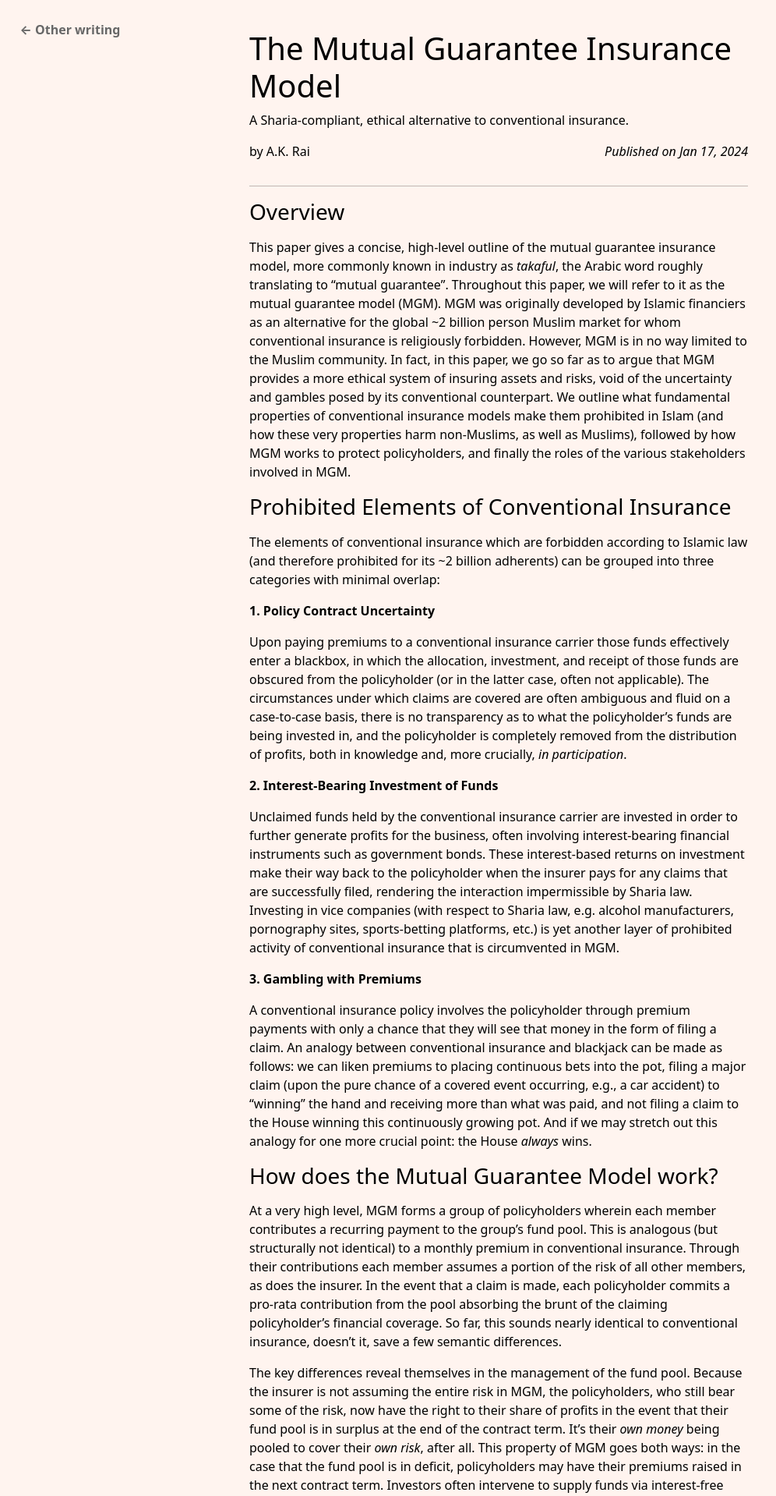
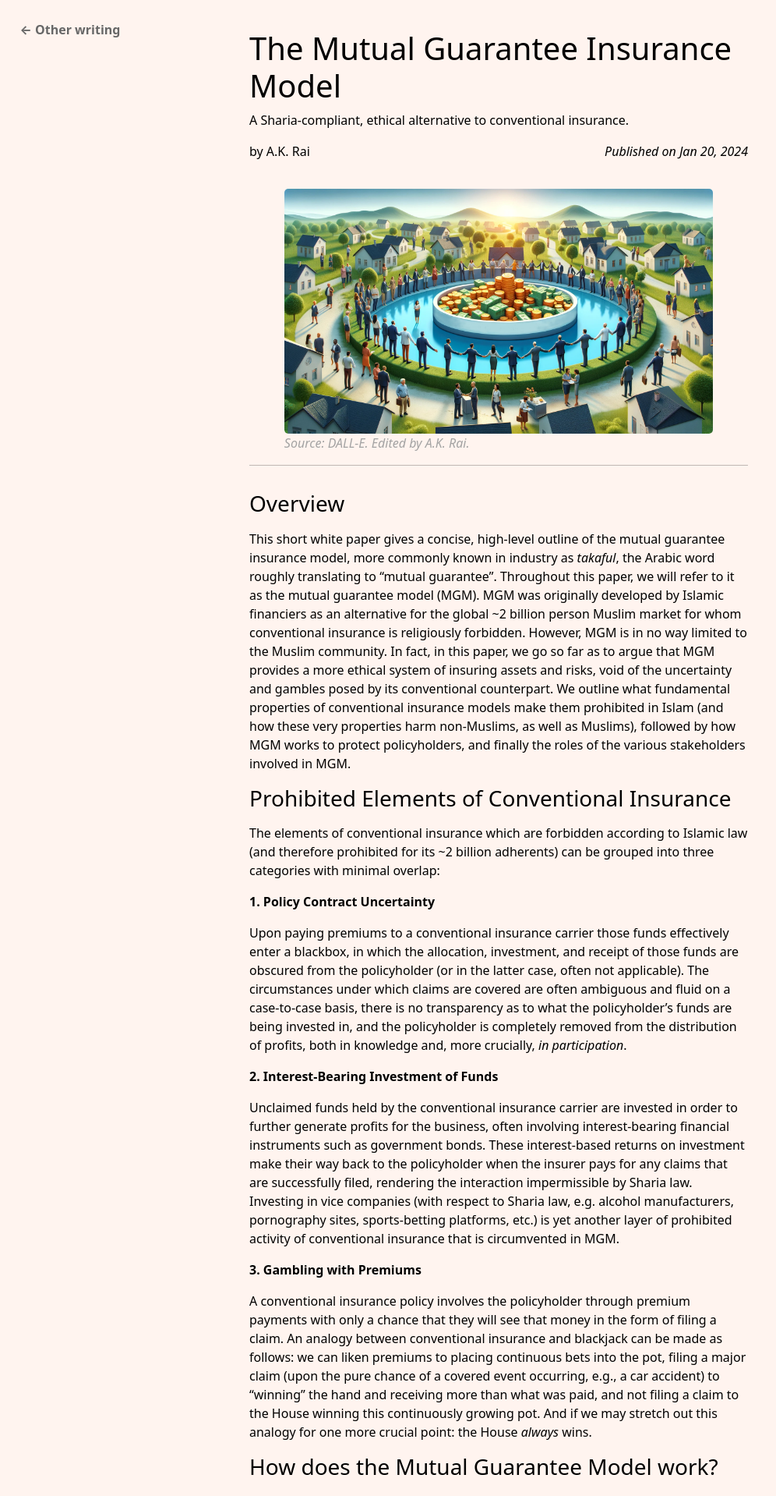
Before and after one commit to aykae/aboudirai.github.io, a Jekyll site: the page built from collections/_posts/2024-01-20-islamic-insurance.md, in a window 1280 px wide. Shown: the top 1918 px of the page at 78% size, without its empty margins (0-996 px from the left). Built offline with Jekyll 4.4.1, drawn with Linux system fonts in a browser that asks for light colours.

Commit message:
isinsurance img added + edits

```diff
--- a/_layouts/post.html
+++ b/_layouts/post.html
@@ -15,7 +15,10 @@ layout: base
     {% if page.image %}
     <div class="image-container">
         <img src="{{ site.url }}{{ page.image }}"/>
-        <p class="caption" style="width: 100%; color: #a3a3a3"><i>DALL-E. Prompt: A futuristic bank vault with large piles of green coins all imprinted with a crescent moon, ambient green light filling the room, with futuristic devices lining the walls.</i></p>
+        <p class="caption" style="width: 100%; color: #a3a3a3">
+            {% if page.caption %}
+            <i>{{ page.caption }}</i></p>
+            {% endif %}
     </div>
     {% endif %}
 
--- a/assets/css/post.css
+++ b/assets/css/post.css
@@ -25,9 +25,16 @@
     .post-container {
         padding: 10% 3% 10% 3%;
     }
+    .image-container {
+        padding: 3% 0% 0% 0%;
+    }
 }
 
 .post-info {
     display: flex;
     justify-content: space-between;
 }
+
+.post-content {
+    margin: 5% 0 0 0;
+}
--- a/assets/css/writing.css
+++ b/assets/css/writing.css
@@ -8,7 +8,7 @@
 }
 
 .writing-title {
-    padding: 2%;
+    padding: 2% 0 2% 0;
 }
 
 .writing-title a {
--- a/collections/_posts/2024-01-17-islamic-insurance.md
+++ b/collections/_posts/2024-01-20-islamic-insurance.md
@@ -4,11 +4,13 @@ title: "The Mutual Guarantee Insurance Model"
 subtitle: A Sharia-compliant, ethical alternative to conventional insurance.
 permalink: /writing/:title/
 categories: finance fintech islamic-finance insurance entrepreneurship
+image: "/assets/img/posts/isinsurance-cover.jpg"
+caption: "Source: DALL-E. Edited by A.K. Rai."
 ---
 
 ### Overview
 
-This paper gives a concise, high-level outline of the mutual guarantee insurance model, more commonly known in industry as *takaful*, the Arabic word roughly translating to “mutual guarantee”. Throughout this paper, we will refer to it as the mutual guarantee model (MGM). MGM was originally developed by Islamic financiers as an alternative for the global ~2 billion person Muslim market for whom conventional insurance is religiously forbidden. However, MGM is in no way limited to the Muslim community. In fact, in this paper, we go so far as to argue that MGM provides a more ethical system of insuring assets and risks, void of the uncertainty and gambles posed by its conventional counterpart. We outline what fundamental properties of conventional insurance models make them prohibited in Islam (and how these very properties harm non-Muslims, as well as Muslims), followed by how MGM works to protect policyholders, and finally the roles of the various stakeholders involved in MGM.
+This short white paper gives a concise, high-level outline of the mutual guarantee insurance model, more commonly known in industry as *takaful*, the Arabic word roughly translating to “mutual guarantee”. Throughout this paper, we will refer to it as the mutual guarantee model (MGM). MGM was originally developed by Islamic financiers as an alternative for the global ~2 billion person Muslim market for whom conventional insurance is religiously forbidden. However, MGM is in no way limited to the Muslim community. In fact, in this paper, we go so far as to argue that MGM provides a more ethical system of insuring assets and risks, void of the uncertainty and gambles posed by its conventional counterpart. We outline what fundamental properties of conventional insurance models make them prohibited in Islam (and how these very properties harm non-Muslims, as well as Muslims), followed by how MGM works to protect policyholders, and finally the roles of the various stakeholders involved in MGM.
 
 ### Prohibited Elements of Conventional Insurance
 
--- a/writing.html
+++ b/writing.html
@@ -16,9 +16,7 @@ title: Writing
         {% for post in site.posts %}
         <div class="writing-title">
             <a href="{{ post.url }}">
-                <p>
-                    {{ post.title }} <b>//</b> {{ post.date | date: "%b %d, %Y" }}
-                </p>
+                <p>- {{ post.title }} <b>//</b> {{ post.date | date: "%b %d, %Y" }}</p>
             </a>
         </div>
         {% endfor %}
```
Also changed, not shown: collections/_posts/2023-12-28-us-market-islamic-finance.md (+3 -1 lines), Gemfile.lock, assets/img/posts/isinsurance-cover.jpg (added).
